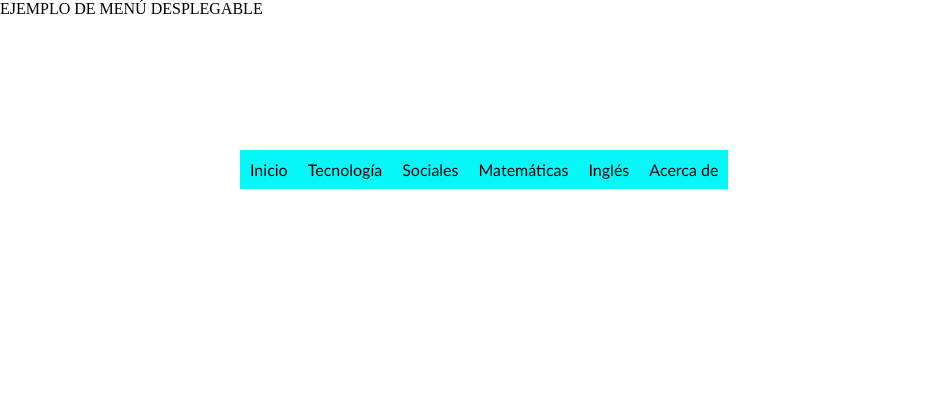
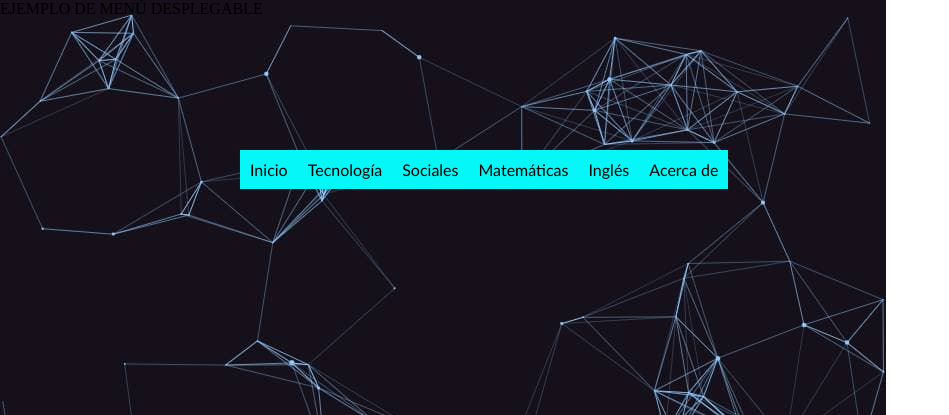
Before and after one commit to cordobasalo/pagina-8-4, a plain HTML site: page index.html in a window 1280 px wide. Shown: the top 415 px of the page, without its empty margins (0-949 px from the left). Drawn offline with Linux system fonts and the light colour scheme.

Commit message:
actualizacion - 18 de mayo 2023

```diff
--- a/estilos.css
+++ b/estilos.css
@@ -11,7 +11,7 @@
 
     body{
 
-    background-image: url("fondo.jpg");
+    background-image: url("imagen\ 2.jpg");
 
     background-repeat: no-repeat;
 
@@ -25,9 +25,9 @@
 
 
 
-    width: 190px;
+    width: 1000px;
 
-    height: 190px;
+    height: 1000px;
 
     border-radius: 10px;
 
@@ -37,7 +37,7 @@
 
     left: 180px;
 
-    background-image: url("medellin.jpeg");
+    background-image: url("imagen\ 2.jpg;
 
     }
 
--- a/index.html
+++ b/index.html
@@ -44,7 +44,7 @@ EJEMPLO DE MENÚ DESPLEGABLE
 
 <li>
 
-<a href="">Período uno</a>
+<a href="tecnologia.html">Período uno</a>
 
 </li>
 
```
Also changed, not shown: imagen 2.jpg (added), imagen.jpg (added).
